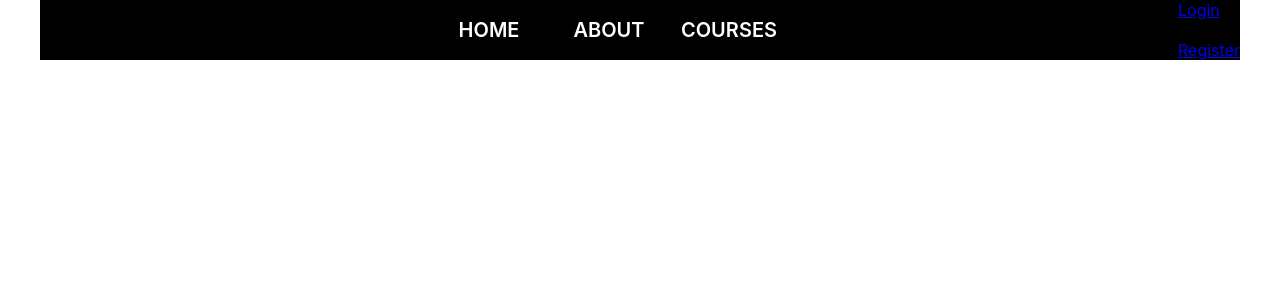
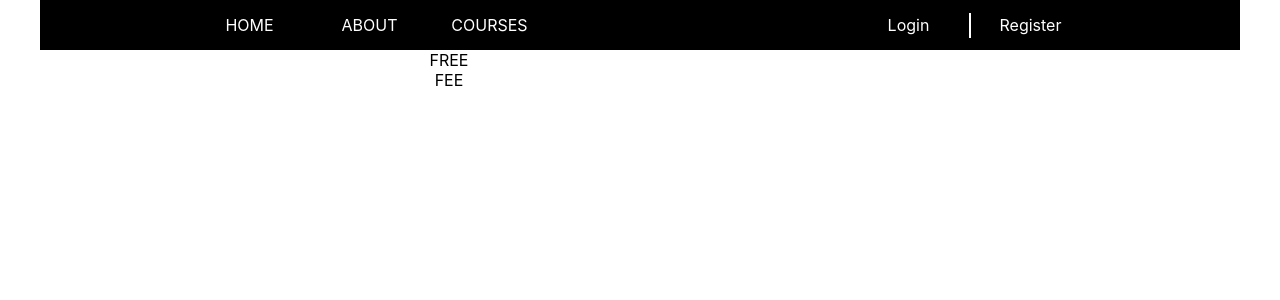
Before and after one commit to JohnThuc031097/react-js-app-first, a React (Create React App) app: page / in a window 1280 px wide. Shown: the top 300 px of the page. Built offline with nearby package versions, Linux system fonts and the light colour scheme.

Commit message:
Create Mixin SCSS

```diff
--- a/package.json
+++ b/package.json
@@ -9,7 +9,7 @@
     "react": "^17.0.2",
     "react-dom": "^17.0.2",
     "react-router-dom": "^5.2.0",
-    "react-scripts": "4.0.3",
+    "react-scripts": "^4.0.3",
     "web-vitals": "^1.0.1"
   },
   "devDependencies": {
--- a/src/components/header/nav/index.js
+++ b/src/components/header/nav/index.js
@@ -5,26 +5,26 @@ export default function Nav() {
     return (
         <>
             <ul className="header__nav">
-                <li className="header__nav-item">
+                <li className="nav-item">
                     <Link to="/home">Home</Link>
                 </li>
-                <li className="header__nav-item">
+                <li className="nav-item">
                     <Link to="/about">About</Link>
                 </li>
-                <li className="header__nav-item has-list">
+                <li className="nav-item has-list">
                     Courses
-                    <ul className="header__nav list-child display-col">
-                        <li className="header__nav-item">Free</li>
-                        <li className="header__nav-item">Fee</li>
+                    <ul className="nav-item__list">
+                        <li className="nav-item__child">Free</li>
+                        <li className="nav-item__child">Fee</li>
                     </ul>
                 </li>
             </ul>
-            <ul className="header__nav--auth">
-                <li className="header__nav-item">
+            <ul className="header__nav auth">
+                <li className="nav-item">
                     <Link to="/auth/login">Login</Link>
                 </li>
-                <li className="header__nav-item-dot"></li>
-                <li className="header__nav-item">
+                <li className="space-dot"></li>
+                <li className="nav-item">
                     <Link to="/auth/register">Register</Link>
                 </li>
             </ul>
--- a/src/styles/_base.scss
+++ b/src/styles/_base.scss
@@ -1,10 +1,33 @@
-@mixin nobita-list($position: "initial", $type: "column") {
-    // position: absolute;
-    position: $position;
+// Functions
+
+// Mixin
+@mixin List($type: row) {
     display: flex;
     flex-direction: $type;
+    justify-content: center;
+    align-items: center;
     list-style: none;
 }
 
-@mixin nobita-list-item() {
+@mixin Item($color: #fff, $fontSize: 16px, $fontWeight: 400, $textAlign: center) {
+    color: $color;
+    font-size: $fontSize;
+    font-weight: $fontWeight;
+    text-align: $textAlign;
 }
+
+@mixin SpaceDot($color: #fff, $w: 2px, $h: 25px) {
+    background-color: $color;
+    width: $w;
+    height: $h;
+}
+
+// @mixin PosAbsolute($top: 0, $left: 0, $right: 0, $bottom: 0) {
+@mixin Position($type, $pos) {
+    position: $type;
+    @if ($pos) {
+        @each $name, $val in $pos {
+            #{$name}: $val;
+        }
+    }
+}
--- a/src/styles/_nav.scss
+++ b/src/styles/_nav.scss
@@ -1,35 +1,32 @@
 .header__nav {
-    display: flex;
-    justify-content: center;
-    align-items: center;
-    list-style: none;
+    @include List();
     margin: 0 auto;
     cursor: pointer;
-    &.list-child {
-        position: absolute;
-        display: flex;
+    &.auth {
+        .nav-item {
+            text-transform: none;
+        }
     }
-    &.display-col {
-        flex-direction: column;
-    }
-    &.display-row {
-        flex-direction: row;
-    }
-    .header__nav-item-dot {
-        background-color: #fff;
-        width: 2px;
-        height: 25px;
-    }
-    .header__nav-item {
-        color: #fff;
-        font-size: 20px;
-        font-weight: 600;
+    .nav-item {
+        @include Item();
         text-transform: uppercase;
-        text-align: center;
         width: 100px;
         padding: 15px 10px;
-        &.list-child {
+        &.has-list {
             position: relative;
+            .nav-item__list {
+                @include List(column);
+                @include Position(
+                    absolute,
+                    (
+                        "top": 100%,
+                        "left": 0,
+                    )
+                );
+                .nav-item__child {
+                    @include Item(#000);
+                }
+            }
         }
         &:hover {
             background-color: rgb(112, 112, 112);
@@ -40,8 +37,3 @@
         }
     }
 }
-.header__nav--auth {
-    .header__nav-item {
-        text-transform: none;
-    }
-}
--- a/src/styles/index.scss
+++ b/src/styles/index.scss
@@ -1,3 +1,7 @@
+@import "base";
+@import "header";
+@import "nav";
+
 * {
     margin: 0;
     padding: 0;
@@ -21,6 +25,6 @@ code {
     font-family: source-code-pro, Menlo, Monaco, Consolas, "Courier New", monospace;
 }
 
-@import "base";
-@import "header";
-@import "nav";
+.space-dot {
+    @include SpaceDot();
+}
```
